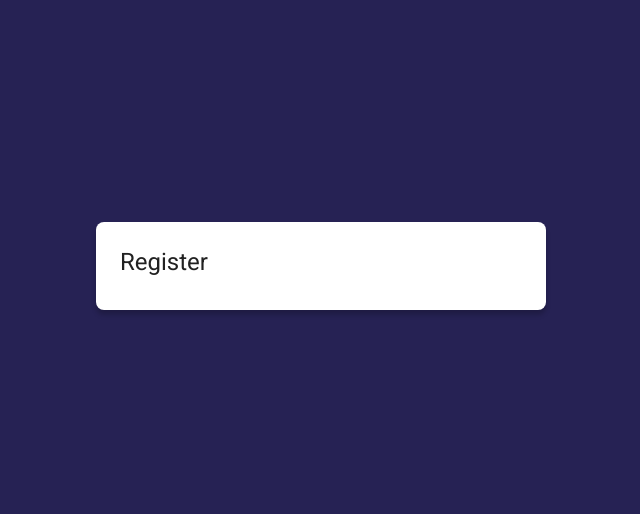
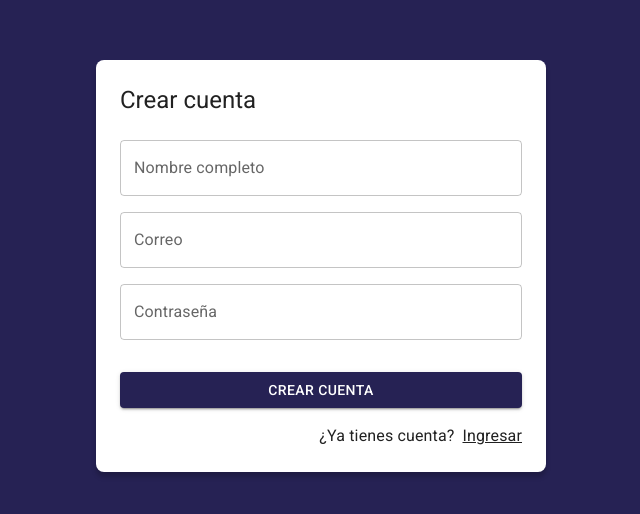
Before and after one commit to IvanCsCz/JournalApp, a React (Vite) app: page /auth/register in a window 1280 px wide. Shown: the part 134-648 px from the top of the page, without its empty margins (319-959 px from the left). Built offline with nearby package versions, Linux system fonts and the light colour scheme.

Commit message:
RegisterPage done

```diff
--- a/src/auth/pages/RegisterPage.jsx
+++ b/src/auth/pages/RegisterPage.jsx
@@ -1,7 +1,57 @@
+import { Button, Grid, Link, TextField, Typography } from '@mui/material';
+import { Link as RouterLink } from 'react-router-dom';
 import AuthLayout from '../layout/AuthLayout';
 
 const RegisterPage = () => {
-	return <AuthLayout title='Register'></AuthLayout>;
+	return (
+		<AuthLayout title='Crear cuenta'>
+			<form>
+				<Grid container>
+					<Grid item xs={12} sx={{ mt: 2 }}>
+						<TextField
+							label='Nombre completo'
+							type='text'
+							placeholder='Nombre completo'
+							fullWidth
+						/>
+					</Grid>
+
+					<Grid item xs={12} sx={{ mt: 2 }}>
+						<TextField
+							label='Correo'
+							type='email'
+							placeholder='correo@google.com'
+							fullWidth
+						/>
+					</Grid>
+
+					<Grid item xs={12} sx={{ mt: 2 }}>
+						<TextField
+							label='Contraseña'
+							type='password'
+							placeholder='Contraseña'
+							fullWidth
+						/>
+					</Grid>
+
+					<Grid container spacing={2} sx={{ mb: 2, mt: 2 }}>
+						<Grid item xs={12} sm={12}>
+							<Button variant='contained' fullWidth>
+								Crear cuenta
+							</Button>
+						</Grid>
+					</Grid>
+
+					<Grid container direction='row' justifyContent='end'>
+						<Typography sx={{ mr: 1 }}>¿Ya tienes cuenta?</Typography>
+						<Link component={RouterLink} color='inherit' to='/auth/login'>
+							Ingresar
+						</Link>
+					</Grid>
+				</Grid>
+			</form>
+		</AuthLayout>
+	);
 };
 
 export default RegisterPage;
```
